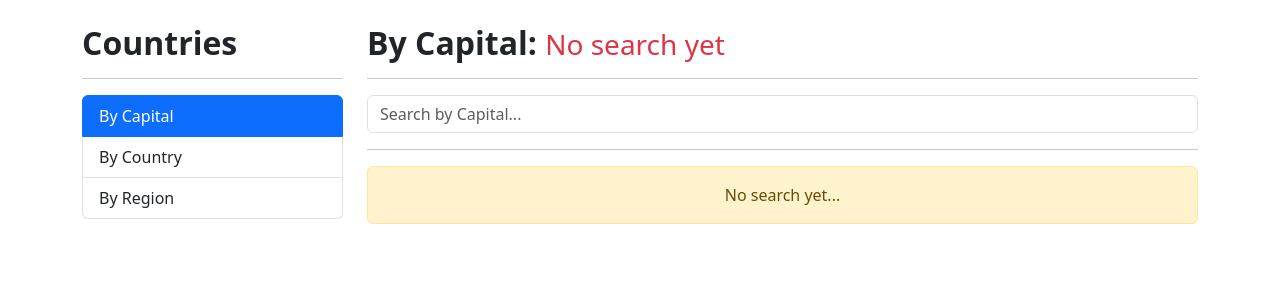
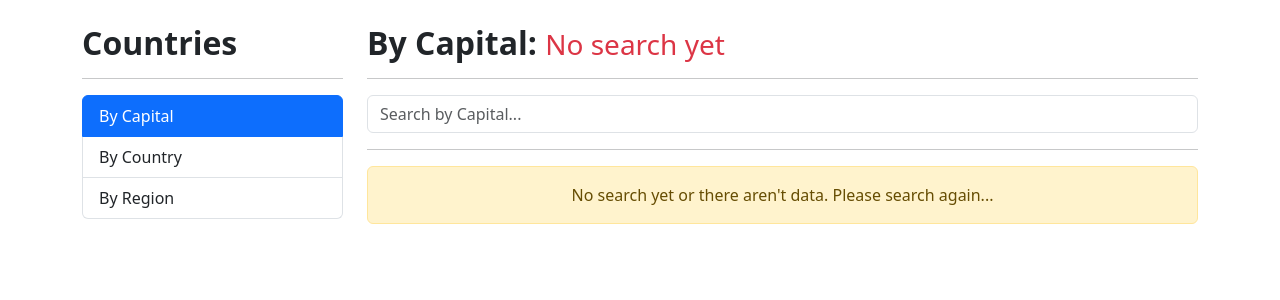
Before and after one commit to abelborit/angular-api-country-app, an Angular app: page /countries/by-capital in a window 1280 px wide. Shown: the top 300 px of the page. Built offline with nearby package versions, Linux system fonts and the light colour scheme.

Commit message:
[FORMAT] update conditional text

```diff
--- a/src/app/countries/components/country-table/country-table.component.html
+++ b/src/app/countries/components/country-table/country-table.component.html
@@ -1,5 +1,7 @@
 <div *ngIf="countriesList.length === 0; else countryTable">
-  <p class="alert alert-warning text-center">No search yet...</p>
+  <p class="alert alert-warning text-center">
+    No search yet or there aren't data. Please search again...
+  </p>
 </div>
 
 <ng-template #countryTable>
@@ -26,7 +28,7 @@
         <td>{{ country.name.common }}</td>
         <td>{{ country.capital }}</td>
         <td>{{ country.population | number }}</td>
-        <td><a href="#">More...</a></td>
+        <td><a href="#">View more...</a></td>
       </tr>
     </tbody>
   </table>
--- a/src/app/countries/pages/by-capital-page/by-capital-page.component.html
+++ b/src/app/countries/pages/by-capital-page/by-capital-page.component.html
@@ -1,11 +1,16 @@
 <h2>
   <strong>By Capital: </strong>
   <!-- condicional if else con pipe de titlecase-->
-  <small
-    *ngIf="capitalSearchedValue; else noValueTemplate"
-    class="text-success"
-    >{{ capitalSearchedValue | titlecase }}</small
-  >
+  <small *ngIf="capitalSearchedValue; else noValueTemplate" class="text-success"
+    >{{ capitalSearchedValue | titlecase }}
+
+    <small
+      *ngIf="capitalSearchedValue && countriesData.length === 0"
+      class="text-danger"
+    >
+      (not found)
+    </small>
+  </small>
 
   <ng-template #noValueTemplate>
     <small class="text-danger">No search yet</small>
```
